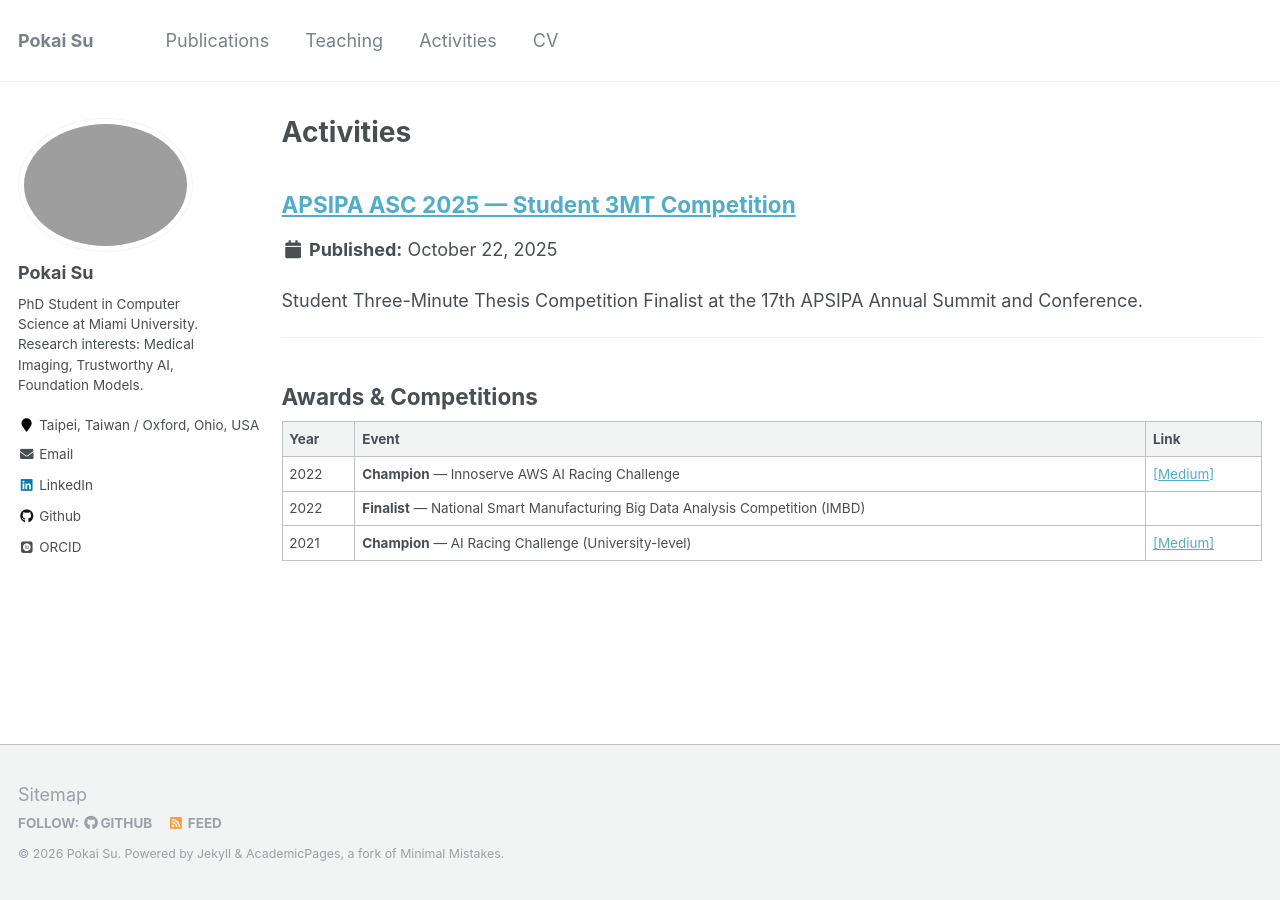
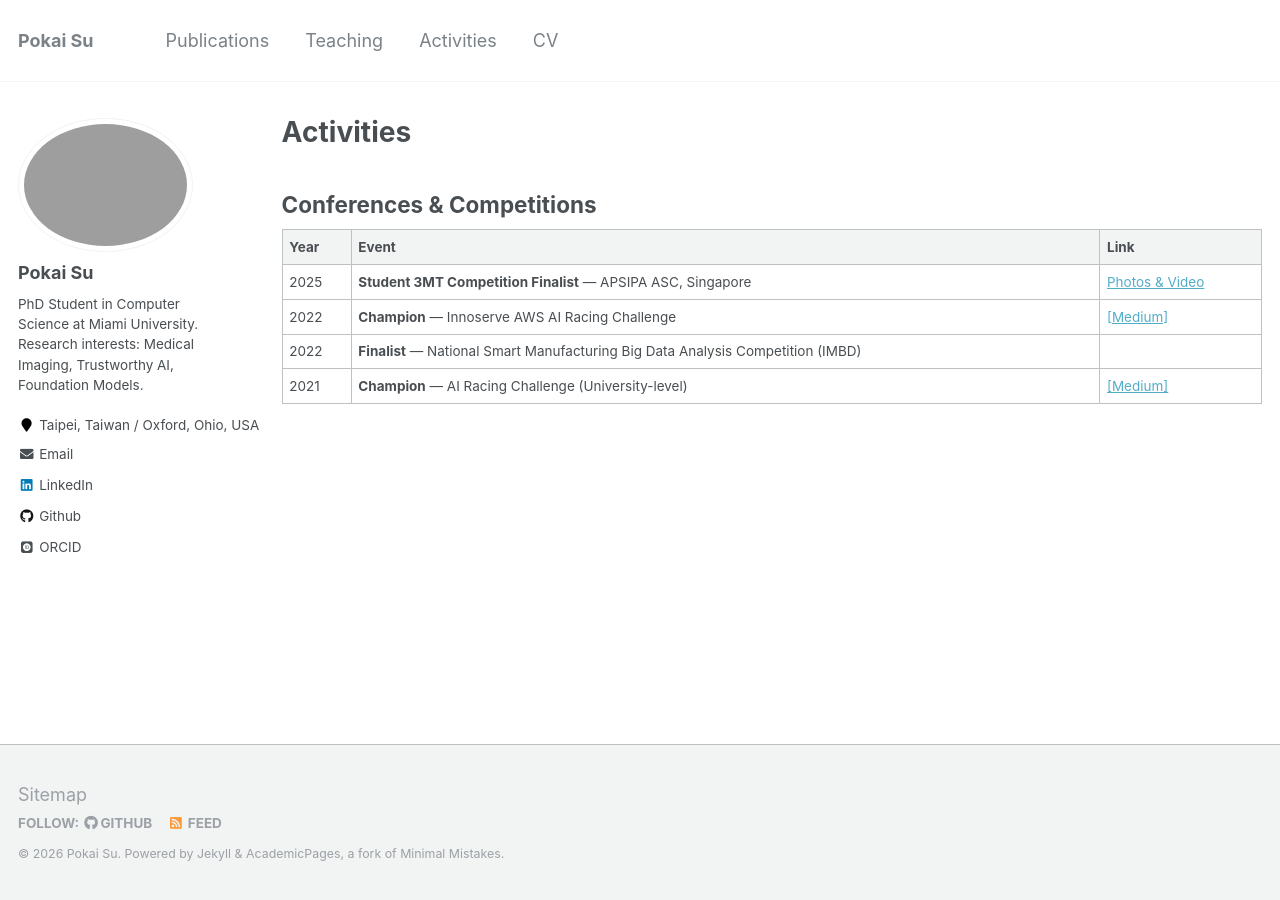
Before and after one commit to winston98321/winston98321.github.io, a Jekyll site: the page built from _pages/activities.md, in a window 1280 px wide. Built offline with Jekyll 4.4.1, drawn with Linux system fonts in a browser that asks for light colours; some web fonts are replaced.

Commit message:
Update activities.md

```diff
--- a/_pages/activities.md
+++ b/_pages/activities.md
@@ -7,17 +7,11 @@ author_profile: true
 
 {% include base_path %}
 
-{% assign sorted_activities = site.activities | sort: 'date' | reverse %}
-{% for post in sorted_activities %}
-  {% include archive-single.html %}
-{% endfor %}
-
----
-
-## Awards & Competitions
+## Conferences & Competitions
 
 | Year | Event | Link |
 |------|-------|------|
+| 2025 | **Student 3MT Competition Finalist** — APSIPA ASC, Singapore | [Photos & Video](/activities/apsipa-3mt/) |
 | 2022 | **Champion** — Innoserve AWS AI Racing Challenge | [[Medium]](https://medium.com/@winston45110/%E7%AC%AC%E4%BA%8C%E5%8D%81%E4%B8%83%E5%B1%86innoserve-ai%E8%B3%BD%E8%BB%8A%E6%8C%91%E6%88%B0%E8%B3%BD%E5%88%9D%E8%B3%BD-%E6%B1%BA%E8%B3%BD%E7%B6%93%E9%A9%97-4f4b8d10c54) |
 | 2022 | **Finalist** — National Smart Manufacturing Big Data Analysis Competition (IMBD) | |
 | 2021 | **Champion** — AI Racing Challenge (University-level) | [[Medium]](https://medium.com/@winston45110/how-could-i-run-into-24seconds-in-re-invent-2018-bd22eceb0b55) |
```
